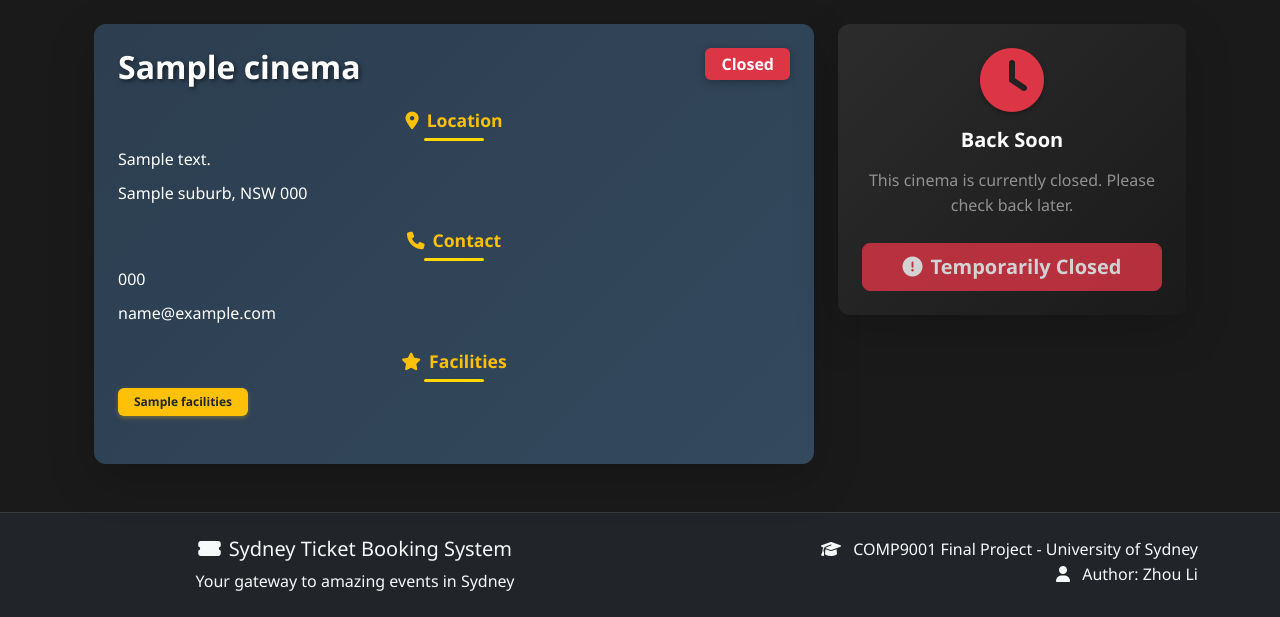
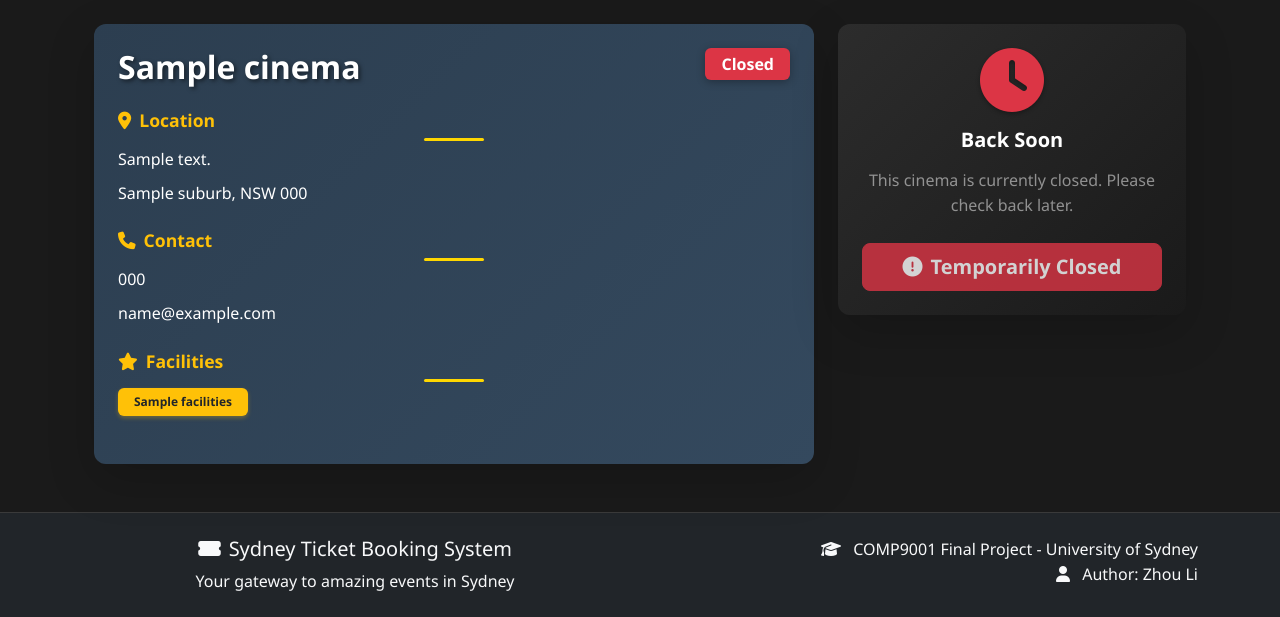
Before and after one commit to Sumile-leo/Sydney-Cinema-Booking-System, a Flask app: template web/templates/cinema_detail.html in a window 1280 px wide. Shown: the part 124-741 px from the top of the page. Run offline with Flask 3, Linux system fonts and the light colour scheme; the template is opened without the code that fills it: most values are stand-ins (such as "Sample title", 1, 10 or a date in 2020).

Commit message:
Fix text alignment in cinema detail page - left align all content

```diff
--- a/web/templates/cinema_detail.html
+++ b/web/templates/cinema_detail.html
@@ -27,33 +27,33 @@
                         </div>
 
                         <div class="info-section mb-4">
-                            <h5 class="section-title mb-3">
+                            <h5 class="section-title mb-3 text-start">
                                 <i class="fas fa-map-marker-alt me-2 text-warning"></i>Location
                             </h5>
-                            <p class="detail-text mb-2">{{ cinema.address }}</p>
-                            <p class="detail-text mb-0">
+                            <p class="detail-text mb-2 text-start">{{ cinema.address }}</p>
+                            <p class="detail-text mb-0 text-start">
                                 {{ cinema.suburb }}, NSW {{ cinema.postcode }}
                             </p>
                         </div>
 
                         {% if cinema.phone %}
                         <div class="info-section mb-4">
-                            <h5 class="section-title mb-3">
+                            <h5 class="section-title mb-3 text-start">
                                 <i class="fas fa-phone me-2 text-warning"></i>Contact
                             </h5>
-                            <p class="detail-text mb-2">{{ cinema.phone }}</p>
+                            <p class="detail-text mb-2 text-start">{{ cinema.phone }}</p>
                             {% if cinema.email %}
-                            <p class="detail-text mb-0">{{ cinema.email }}</p>
+                            <p class="detail-text mb-0 text-start">{{ cinema.email }}</p>
                             {% endif %}
                         </div>
                         {% endif %}
 
                         {% if cinema.facilities %}
                         <div class="info-section mb-4">
-                            <h5 class="section-title mb-3">
+                            <h5 class="section-title mb-3 text-start">
                                 <i class="fas fa-star me-2 text-warning"></i>Facilities
                             </h5>
-                            <div class="d-flex flex-wrap gap-2">
+                            <div class="d-flex flex-wrap gap-2 justify-content-start">
                                 {% for facility in cinema.facilities.split(', ') %}
                                 <span class="badge bg-warning text-dark px-3 py-2">{{ facility }}</span>
                                 {% endfor %}
```
